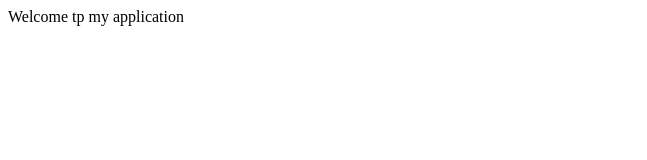
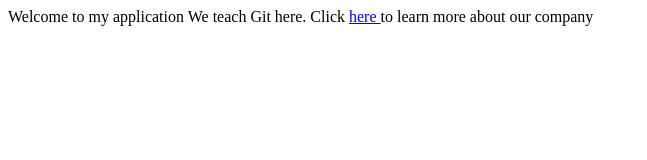
Before and after one commit to atomty1/mygit, a plain HTML site: page index.html in a window 1280 px wide. Shown: the whole page, without its empty margins (0-647 px from the left). Drawn offline with Linux system fonts and the light colour scheme.

Commit message:
Index page edited

```diff
--- a/index.html
+++ b/index.html
@@ -4,6 +4,7 @@
 	<title></title>
 </head>
 <body>
-Welcome tp my application
+Welcome to my application
+	We teach Git here. Click <a href="about.html">here </a> to learn more about our company
 </body>
 </html>
```
